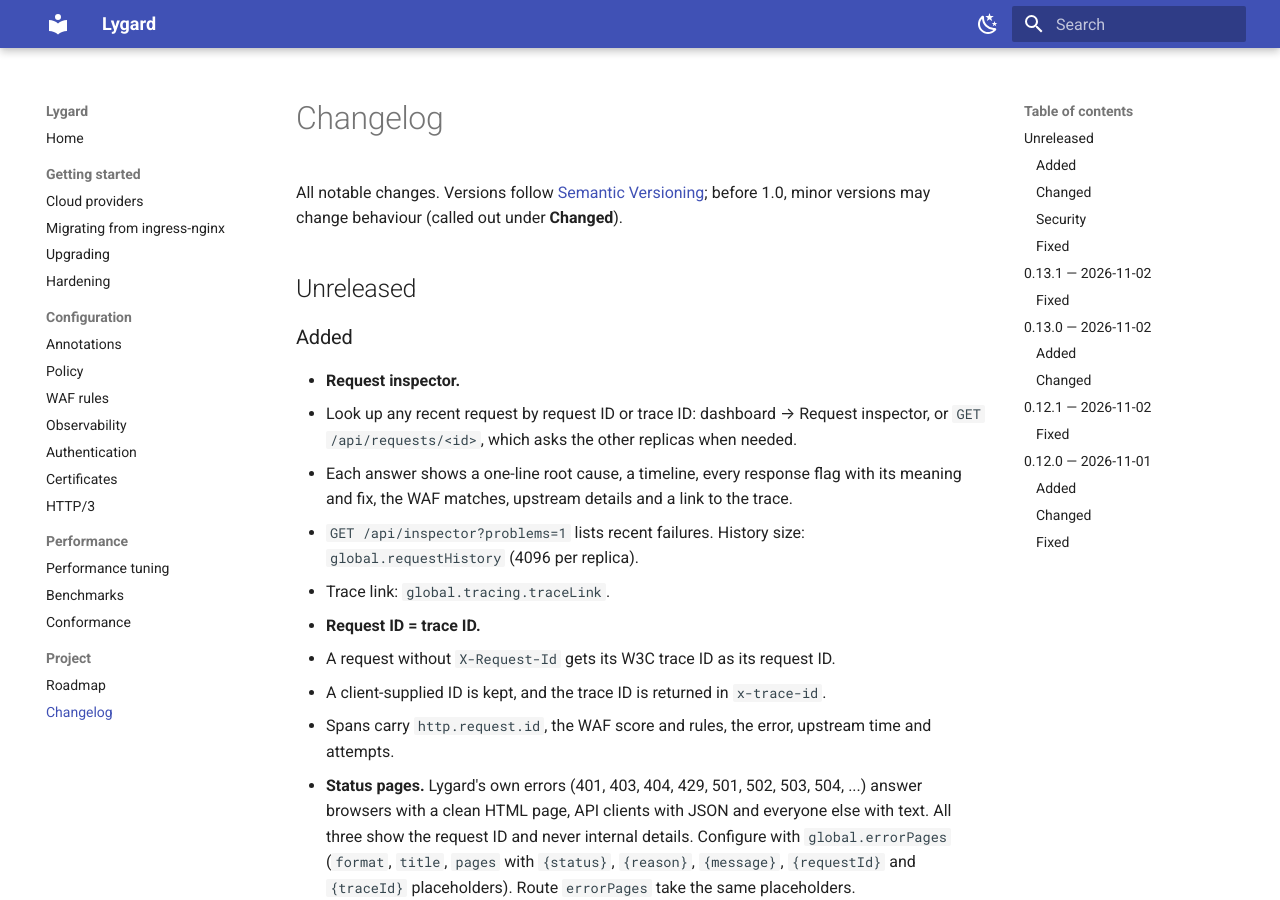
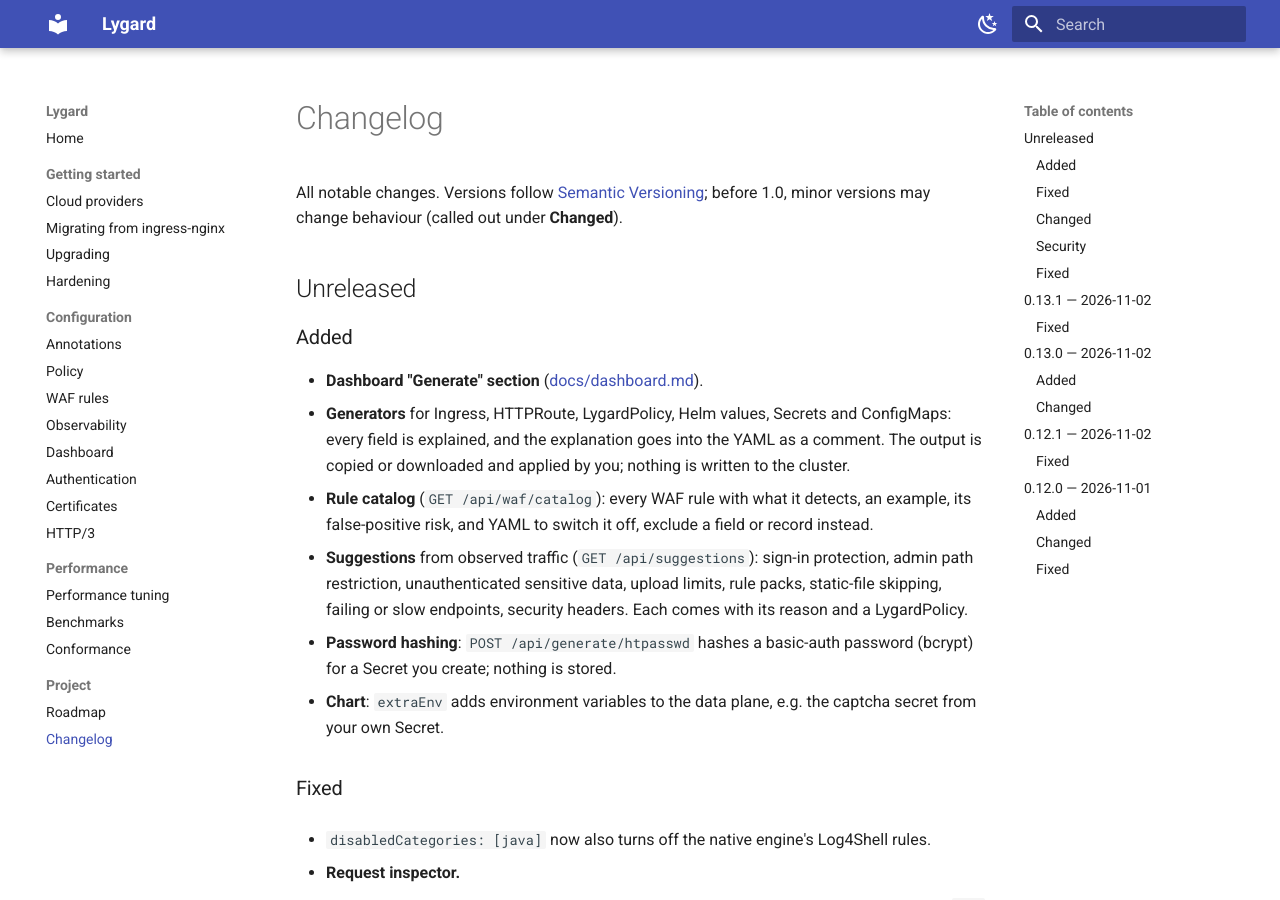
Before and after one commit to lygard-ingress/lygard-ingress.github.io, an MkDocs documentation site: the page built from docs/changelog.md, in a window 1280 px wide and 900 px high. Built offline with MkDocs 1.6.1 and Material for MkDocs 9.7.7, drawn with Linux system fonts in a browser that asks for light colours.

Commit message:
Dashboard page; generator and suggestions

```diff
--- a/docs/changelog.md
+++ b/docs/changelog.md
@@ -6,6 +6,25 @@ minor versions may change behaviour (called out under **Changed**).
 ## Unreleased
 
 ### Added
+
+- **Dashboard "Generate" section** ([docs/dashboard.md](dashboard.md)).
+  - **Generators** for Ingress, HTTPRoute, LygardPolicy, Helm values, Secrets and ConfigMaps:
+    every field is explained, and the explanation goes into the YAML as a comment. The output
+    is copied or downloaded and applied by you; nothing is written to the cluster.
+  - **Rule catalog** (`GET /api/waf/catalog`): every WAF rule with what it detects, an example,
+    its false-positive risk, and YAML to switch it off, exclude a field or record instead.
+  - **Suggestions** from observed traffic (`GET /api/suggestions`): sign-in protection, admin
+    path restriction, unauthenticated sensitive data, upload limits, rule packs, static-file
+    skipping, failing or slow endpoints, security headers. Each comes with its reason and a
+    LygardPolicy.
+  - **Password hashing**: `POST /api/generate/htpasswd` hashes a basic-auth password (bcrypt)
+    for a Secret you create; nothing is stored.
+- **Chart**: `extraEnv` adds environment variables to the data plane, e.g. the captcha secret
+  from your own Secret.
+
+### Fixed
+
+- `disabledCategories: [java]` now also turns off the native engine's Log4Shell rules.
 
 - **Request inspector.**
   - Look up any recent request by request ID or trace ID: dashboard → Request inspector, or
--- a/mkdocs.yml
+++ b/mkdocs.yml
@@ -42,6 +42,7 @@ nav:
       - Policy: policy.md
       - WAF rules: waf-rules.md
       - Observability: observability.md
+      - Dashboard: dashboard.md
       - Authentication: authentication.md
       - Certificates: certificates.md
       - HTTP/3: http3.md
```
Also changed, not shown: docs/dashboard.md (added, +83 -0 lines).
